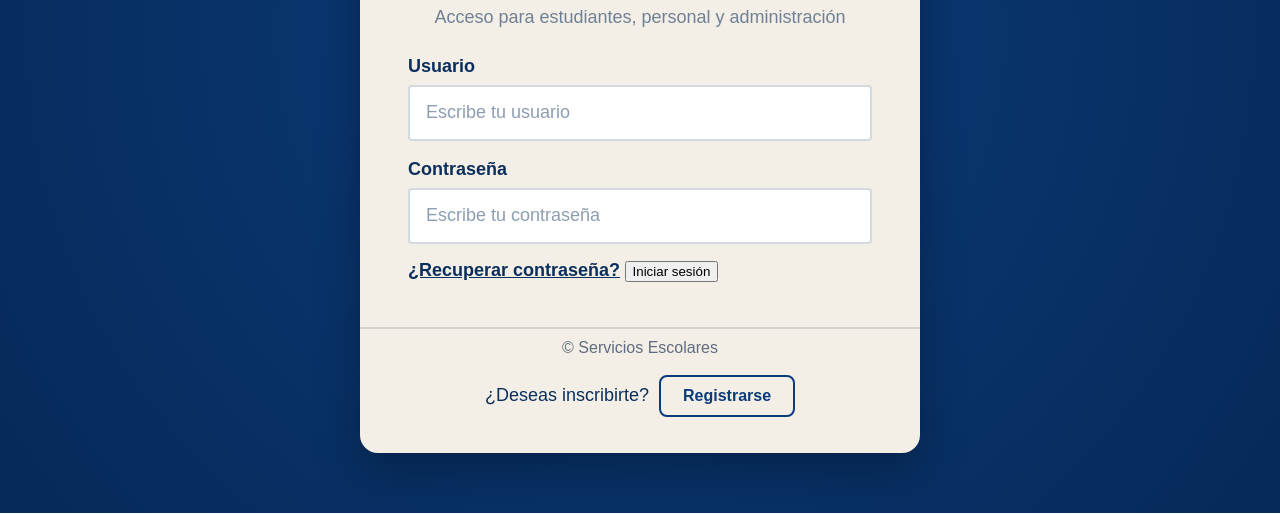
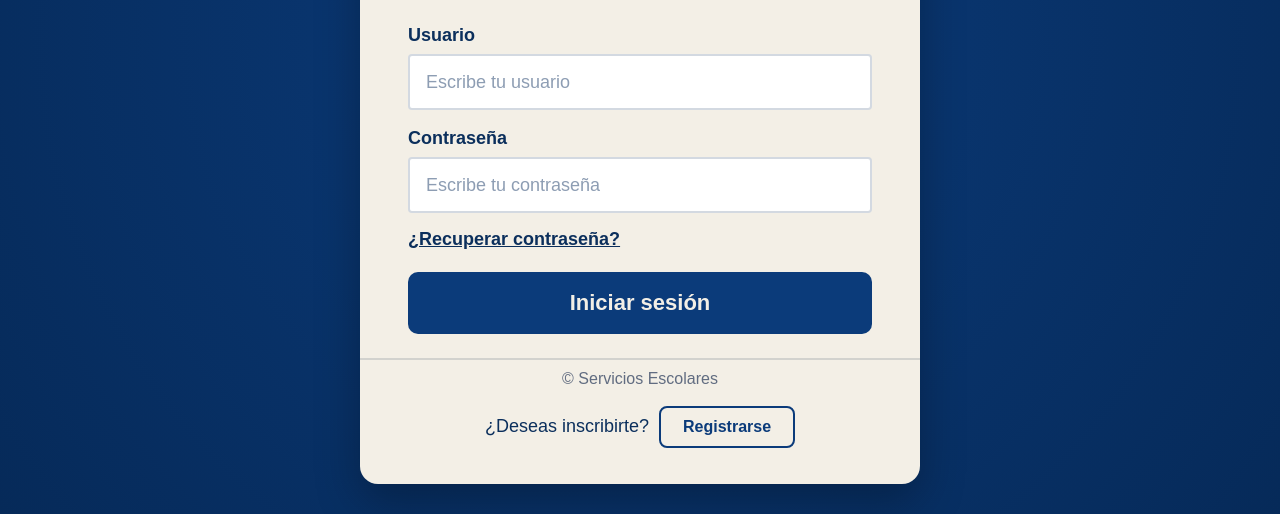
Before and after one commit to M0I0-0/ServiciosEscolares, a website: page Public/pages/index.html in a window 1280 px wide. Shown: the part 287-801 px from the top of the page. Drawn offline with Linux system fonts and the light colour scheme.

Commit message:
cambio en el boton de inicio de sesion

```diff
--- a/Public/styles/styles.css
+++ b/Public/styles/styles.css
@@ -170,3 +170,25 @@ body{
 .register a:hover{
   text-decoration: underline;
 }
+
+/* Botón principal iniciar sesión */
+.btn{
+  width: 100%;
+  height: 62px;
+
+  border: none;
+  border-radius: 10px;
+
+  font-size: 22px;
+  font-weight: 700;
+
+  background-color: var(--navy2); /* azul institucional */
+  color: var(--bone); /* blanco hueso */
+
+  cursor: pointer;
+  transition: background 0.2s ease;
+}
+
+.btn:hover{
+  background-color: var(--navy1);
+}
```
Also changed, not shown: 1 other file.
